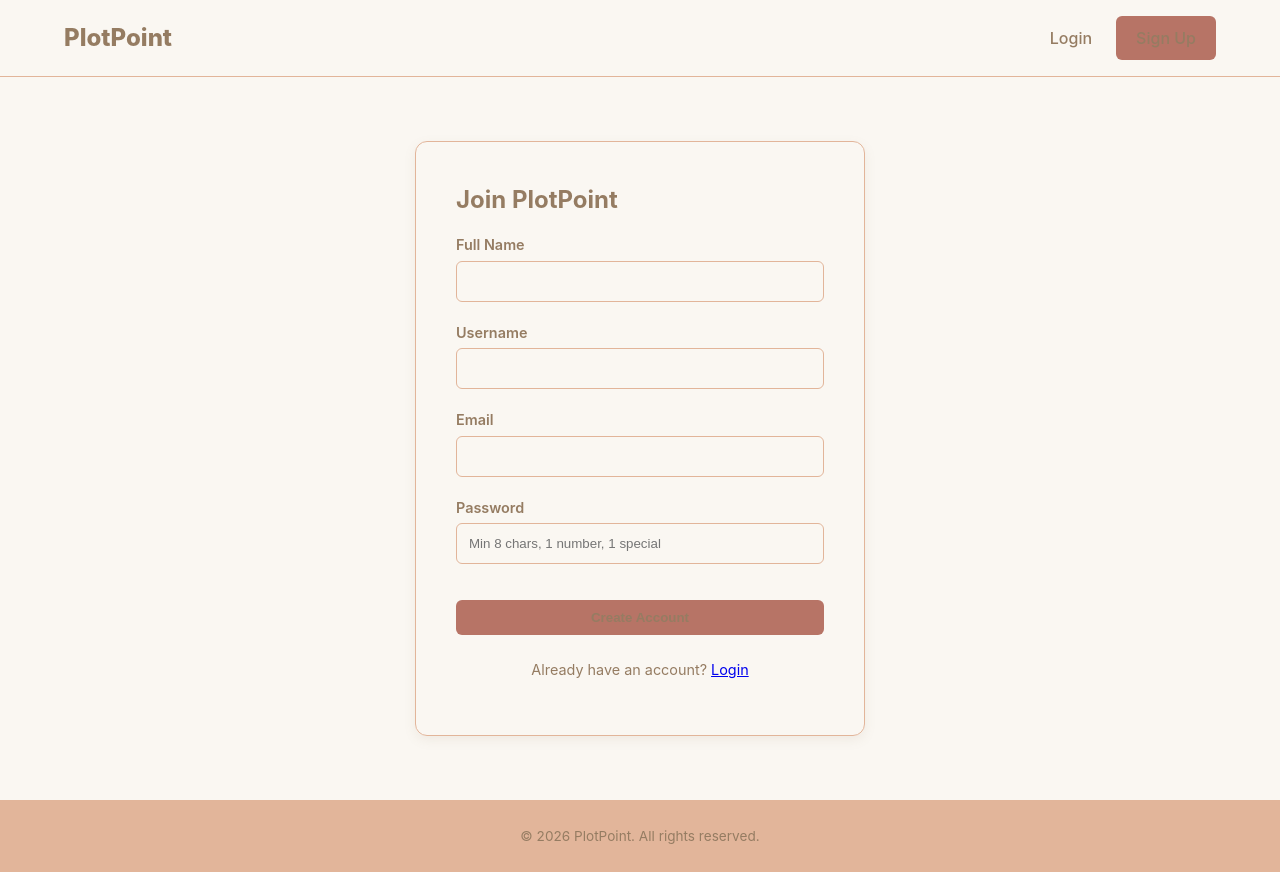
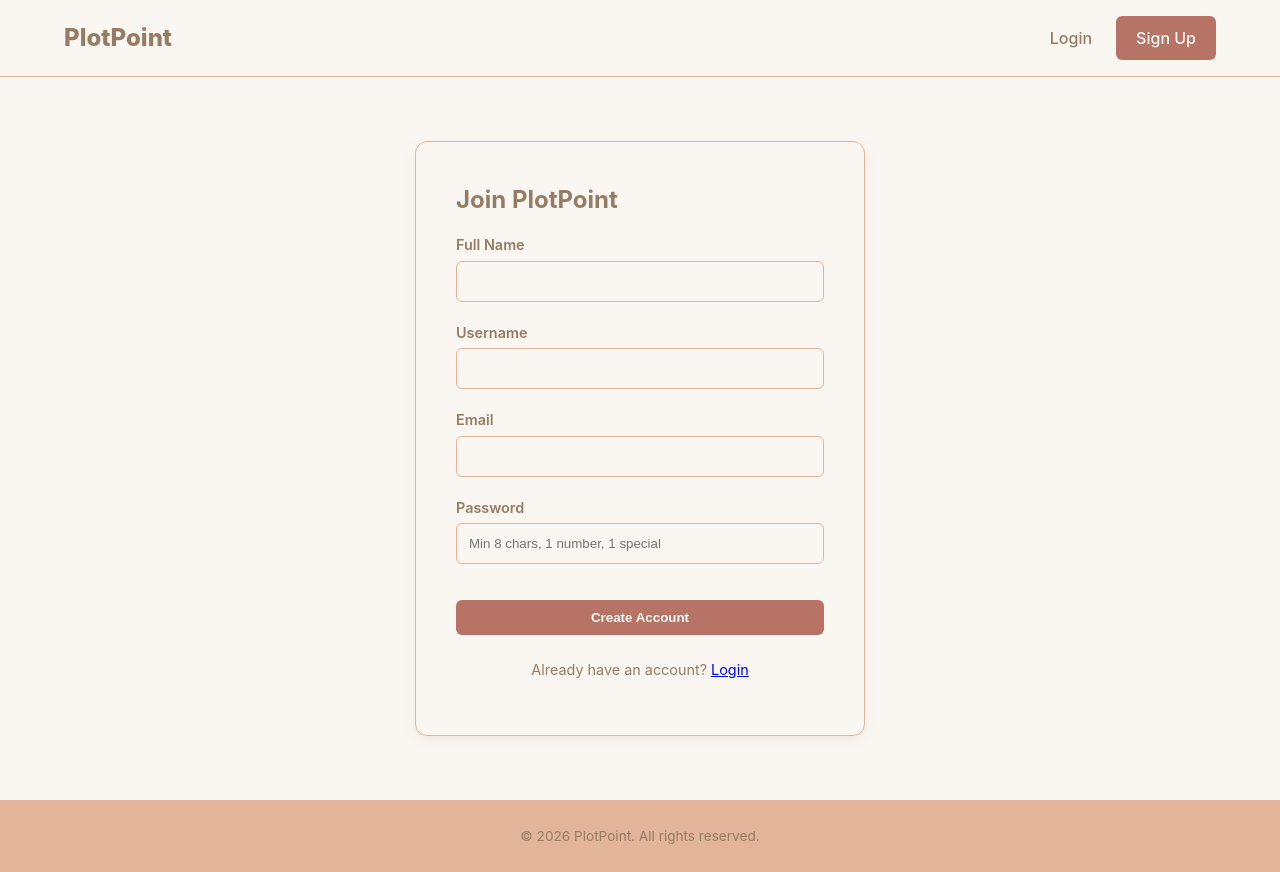
Before and after one commit to shakedSisso/PlotPoint, a React (Vite) app in the folder frontend/: page /register in a window 1280 px wide. Built offline with nearby package versions, Linux system fonts and the light colour scheme.

Commit message:
chenge sign up btn style
Co-Authored-By: AnastasiaTrukhin <181705496+AnastasiaTrukhin@users.noreply.github.com>
Co-Authored-By: Shaked Sisso <sisso1011@gmail.com>

```diff
--- a/frontend/src/index.css
+++ b/frontend/src/index.css
@@ -20,7 +20,7 @@ h1, h2, h3, h4 { color: var(--coffee); margin: 0 0 1rem 0; }
 
 .btn-cta {
   background-color: var(--terracotta);
-  color: var(--white);
+  color: var(--cream)!important;
   border: none;
   padding: 10px 20px;
   border-radius: 6px;
```
